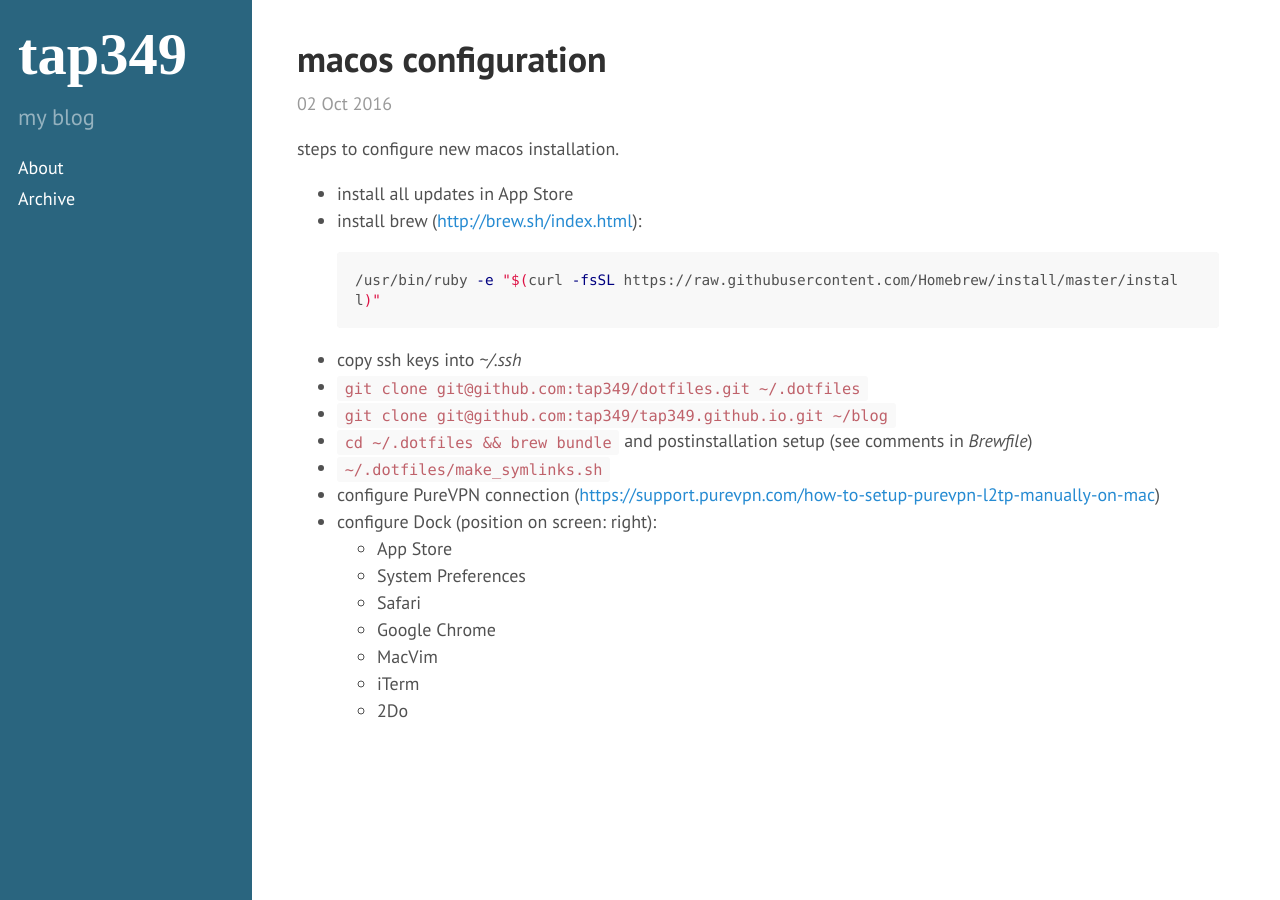
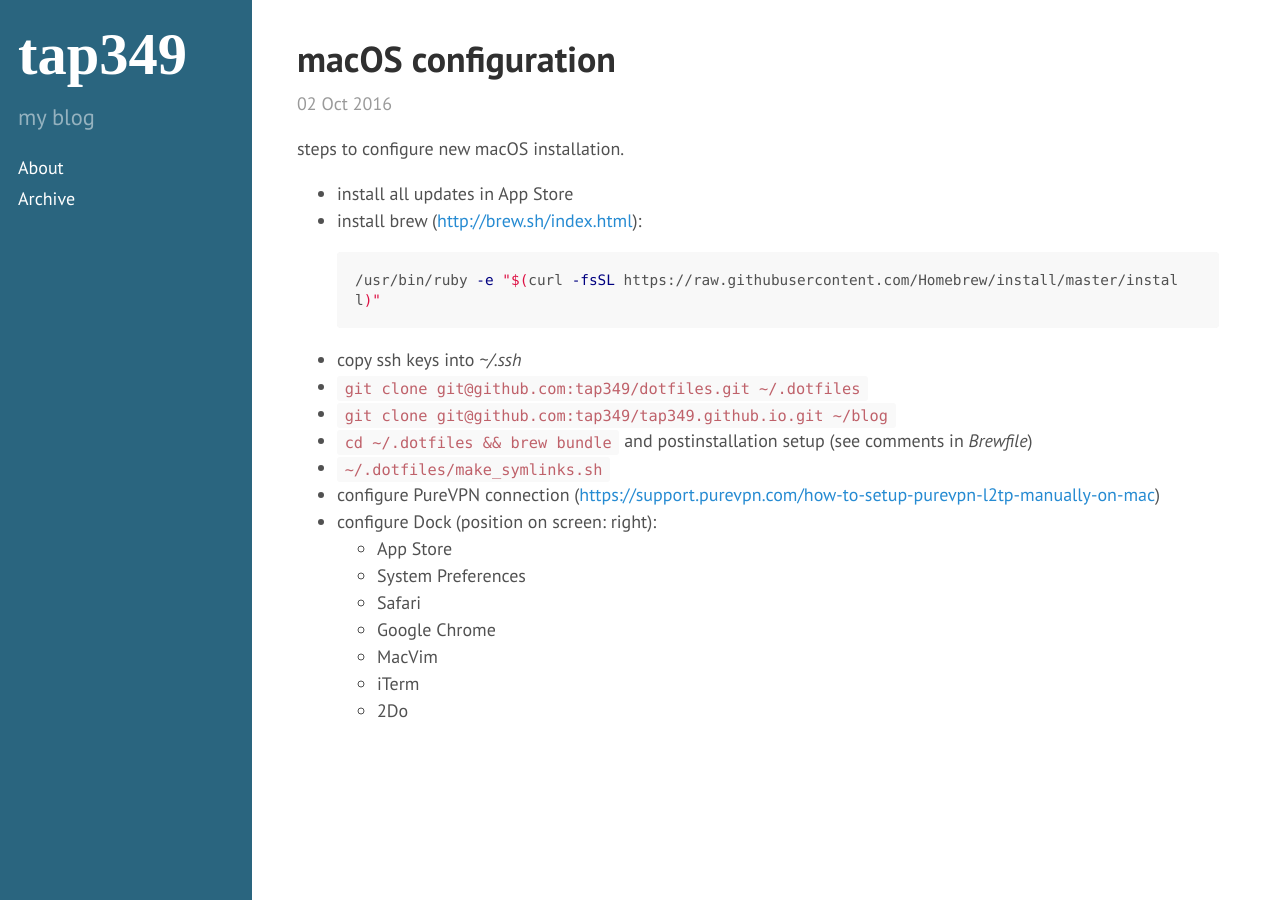
Before and after one commit to tap349/tap349.github.io, a Jekyll site: the page built from _posts/2016-10-03-macos-configuration.md, in a window 1280 px wide. Built offline with Jekyll 4.4.1, drawn with Linux system fonts in a browser that asks for light colours.

Commit message:
update 2016-10-03_02:12:45

```diff
--- a/_posts/2016-10-03-macos-configuration.md
+++ b/_posts/2016-10-03-macos-configuration.md
@@ -1,12 +1,12 @@
 ---
 layout: post
-title: macos configuration
+title: macOS configuration
 date: 2016-10-03 01:42:54 +0300
 access: public
 categories: [macos]
 ---
 
-steps to configure new macos installation.
+steps to configure new macOS installation.
 
 <!-- more -->
 
```
